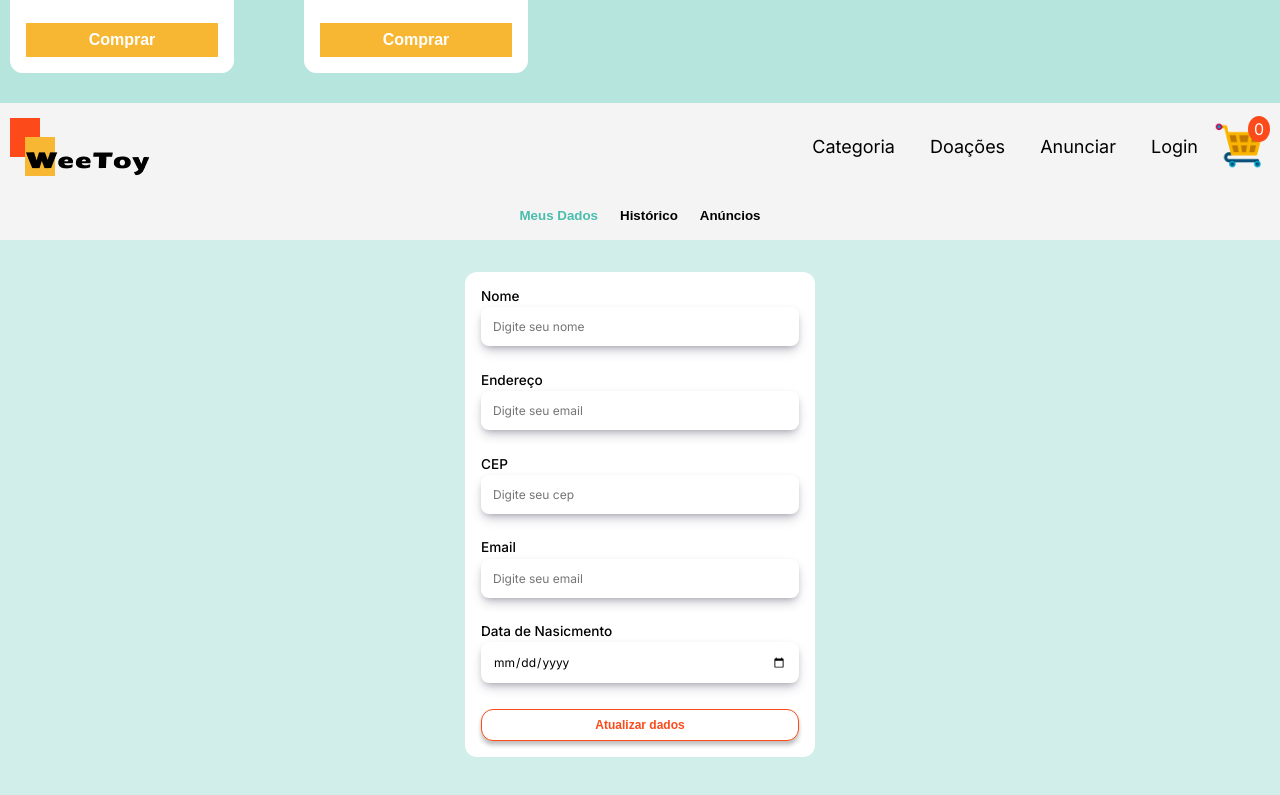
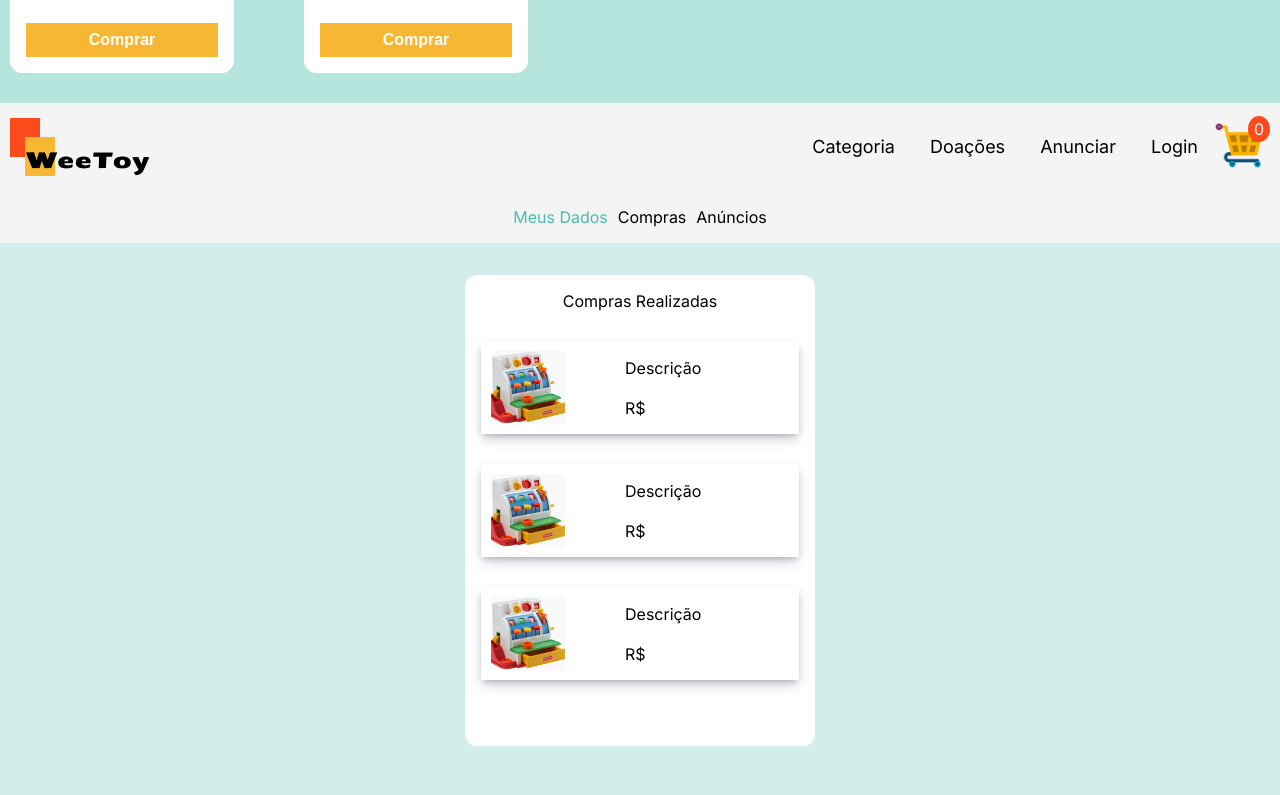
Before and after one commit to NathMedeiros/WeeToy, a React (Create React App) app: page / in a window 1280 px wide. Shown: the part 1047-1842 px from the top of the page. Built offline with nearby package versions, Linux system fonts and the light colour scheme; a web font is replaced by a local one.

Commit message:
feat: create nav component

```diff
--- /dev/null
+++ b/src/components/UserNav/index.tsx
@@ -0,0 +1,33 @@
+import { StyledNav } from "./style";
+
+export function UserNav({ handleChange }: any) {
+  return (
+    <StyledNav>
+      <label htmlFor="myData" onChange={handleChange}>
+        Meus Dados
+        <input
+          value="myData"
+          defaultChecked
+          type="radio"
+          id="myData"
+          name="navItem"
+        />
+      </label>
+
+      <label htmlFor="boughtList" onChange={handleChange}>
+        Compras
+        <input value="boughtList" type="radio" id="boughtList" name="navItem" />
+      </label>
+
+      <label htmlFor="myAnnouces" onChange={handleChange}>
+        Anúncios
+        <input
+          value="annouceList"
+          type="radio"
+          id="myAnnouces"
+          name="navItem"
+        />
+      </label>
+    </StyledNav>
+  );
+}
--- /dev/null
+++ b/src/components/UserNav/style.ts
@@ -0,0 +1,22 @@
+import styled from "styled-components";
+
+export const StyledNav = styled.nav`
+  margin: 0 auto;
+  padding: 1rem 0;
+  display: flex;
+  justify-content: center;
+  column-gap: 10px;
+  background-color: var(--color-grey-0);
+
+  & label {
+    cursor: pointer;
+
+    &:has(input:checked) {
+      color: var(--color-primary);
+    }
+  }
+
+  & input {
+    display: none;
+  }
+`;
--- a/src/pages/UserPage/index.tsx
+++ b/src/pages/UserPage/index.tsx
@@ -10,27 +10,23 @@ import { Button } from "../../components/Button";
 import { ModalAnnounceContext } from "../../context/ModalAnnounceContext";
 import { Announce } from "../../components/ModalAnnounce/index";
 import { UserData } from "../../components/UserData";
+import Historic from "../../components/Historic";
+import MyAds from "../../components/MyAds";
+import { UserNav } from "../../components/UserNav";
 
 export function UserPage({ children }: iUserPage) {
-  const [pageToRender, setPageToRender] = useState("userData" as String);
+  const [pageToRender, setPageToRender] = useState([true, false, false]);
   const { isOpen } = useContext(ModalAnnounceContext);
-  console.log(isOpen);
 
-  function changePage() {
-    pageToRender === "userData"
-      ? setPageToRender("History")
-      : setPageToRender("userData");
+  function changePage(event: React.ChangeEventHandler) {
+    console.log(event);
   }
 
   return (
     <StyledUserPage>
       <Header />
-      <nav>
-        <button className="selected">Meus Dados</button>
-        <button>Histórico</button>
-        <button>Anúncios</button>
-      </nav>
-      <UserData />
+      <UserNav handleChange={changePage} />
+      <Historic />
     </StyledUserPage>
   );
 }
```
